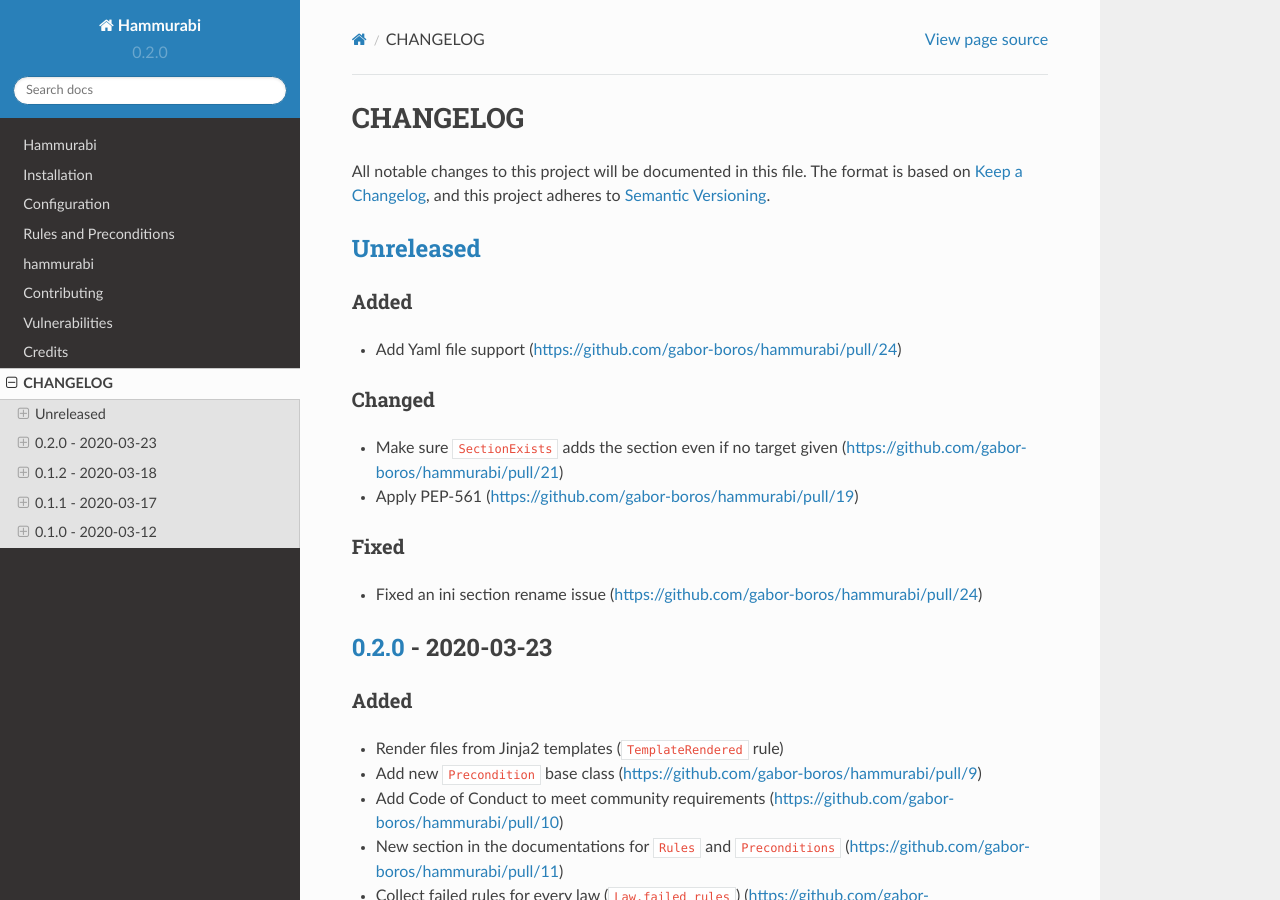
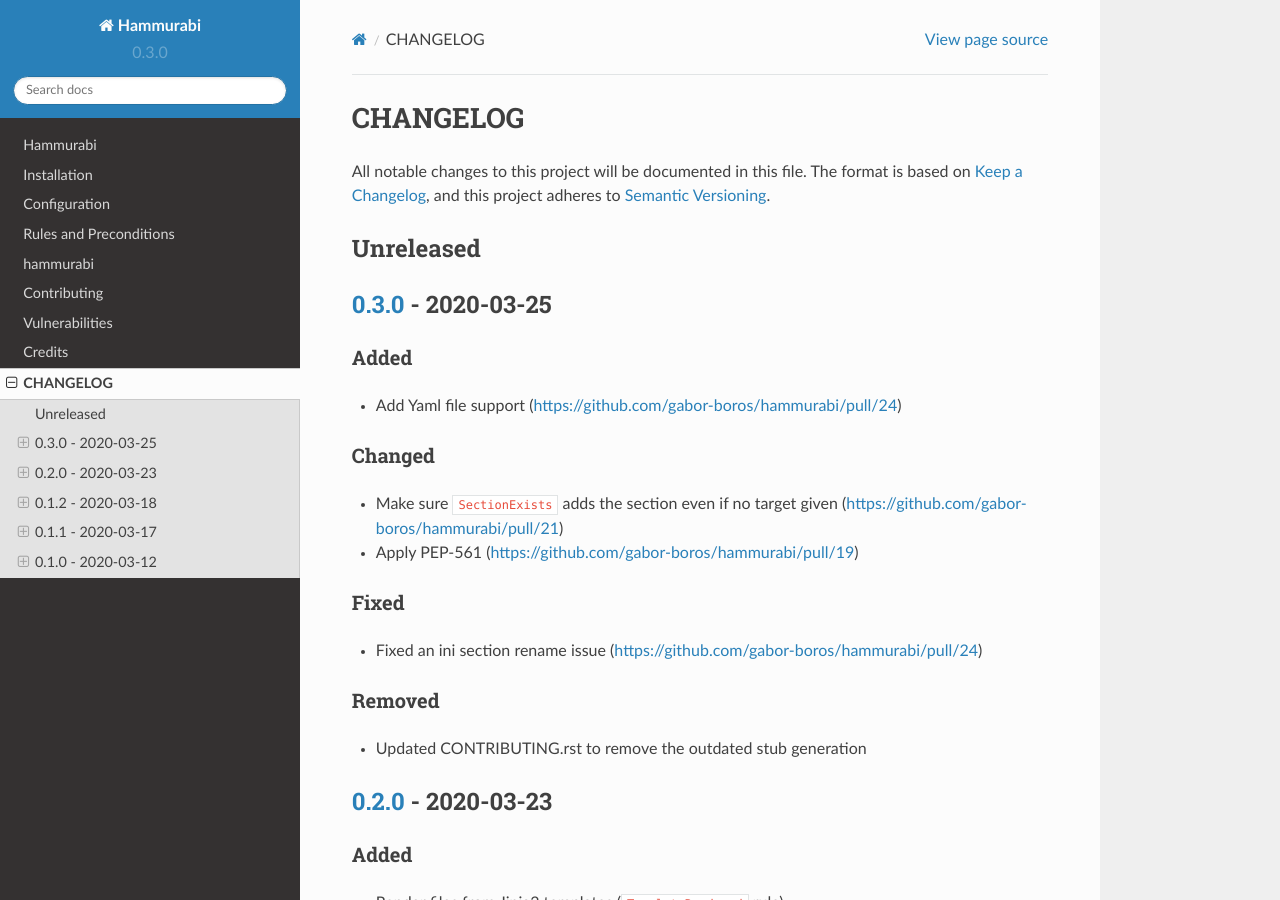
Before and after one commit to gabor-boros/hammurabi, a Sphinx documentation site: the page built from docs/history.rst, in a window 1280 px wide and 900 px high. Built offline with Sphinx 7.4.7 and the Read the Docs theme 2.0.0, drawn with Linux system fonts in a browser that asks for light colours.

Commit message:
Update version numbers and remove outdated documentation on stubs

```diff
--- a/CHANGELOG.rst
+++ b/CHANGELOG.rst
@@ -8,8 +8,11 @@
 .. _Keep a Changelog: https://keepachangelog.com/en/1.0.0/
 .. _Semantic Versioning: https://semver.org/spec/v2.0.0.html
 
-Unreleased_
------------
+Unreleased
+----------
+
+0.3.0_ - 2020-03-25
+-------------------
 
 Added
 ~~~~~
@@ -26,6 +29,11 @@
 ~~~~~
 
 * Fixed an ini section rename issue (https://github.com/gabor-boros/hammurabi/pull/24)
+
+Removed
+~~~~~~~
+
+* Updated CONTRIBUTING.rst to remove the outdated stub generation
 
 0.2.0_ - 2020-03-23
 --------------------
@@ -144,11 +152,12 @@
 
 .. Hyperlinks for releases
 
-.. _Unreleased: https://github.com/gabor-boros/hammurabi/compare/v0.2.0...master
+.. _Unreleased: https://github.com/gabor-boros/hammurabi/compare/v0.3.0...master
 .. _0.1.0: https://github.com/gabor-boros/hammurabi/releases/tag/v0.1.0
 .. _0.1.1: https://github.com/gabor-boros/hammurabi/releases/tag/v0.1.1
 .. _0.1.2: https://github.com/gabor-boros/hammurabi/releases/tag/v0.1.2
 .. _0.2.0: https://github.com/gabor-boros/hammurabi/releases/tag/v0.2.0
+.. _0.3.0: https://github.com/gabor-boros/hammurabi/releases/tag/v0.3.0
 
 .. EXAMPLE CHANGELOG ENTRY
 
--- a/CONTRIBUTING.rst
+++ b/CONTRIBUTING.rst
@@ -119,8 +119,5 @@
 2. Make sure that linters are not complaining (``make lint`` returns 0)
 3. Update CHANGELOG.rst - do not forget to update the unreleased link comparison
 4. Update version in ``pyproject.toml``, ``CHANGELOG.rst``, ``docs/conf.py`` and ``hammurabi/__init__.py``
-5. Generate stubs and open a PR for typeshed_ to update stubs
-6. Create a new Release on GitHub with a detailed release description based on
+5. Create a new Release on GitHub with a detailed release description based on
    the previous releases.
-
-.. _typeshed: https://github.com/python/typeshed
--- a/docs/conf.py
+++ b/docs/conf.py
@@ -57,9 +57,9 @@
 # the built documents.
 #
 # The short X.Y version.
-version = "0.2.0"
+version = "0.3.0"
 # The full version, including alpha/beta/rc tags.
-release = "0.2.0"
+release = "0.3.0"
 
 # The language for content autogenerated by Sphinx. Refer to documentation
 # for a list of supported languages.
--- a/hammurabi/__init__.py
+++ b/hammurabi/__init__.py
@@ -37,4 +37,4 @@
     YAMLValueNotExists,
 )
 
-__version__ = "0.2.0"
+__version__ = "0.3.0"
--- a/pyproject.toml
+++ b/pyproject.toml
@@ -1,6 +1,6 @@
 [tool.poetry]
 name = "hammurabi"
-version = "0.2.0"
+version = "0.3.0"
 license = "Apache-2.0"
 description = "Hammurabi is an extensible CLI tool responsible for enforcing user-defined rules on a git repository."
 documentation = "https://readthedocs.org/projects/hammurabi/badge/"
```
Also changed, not shown: 2 other files.
